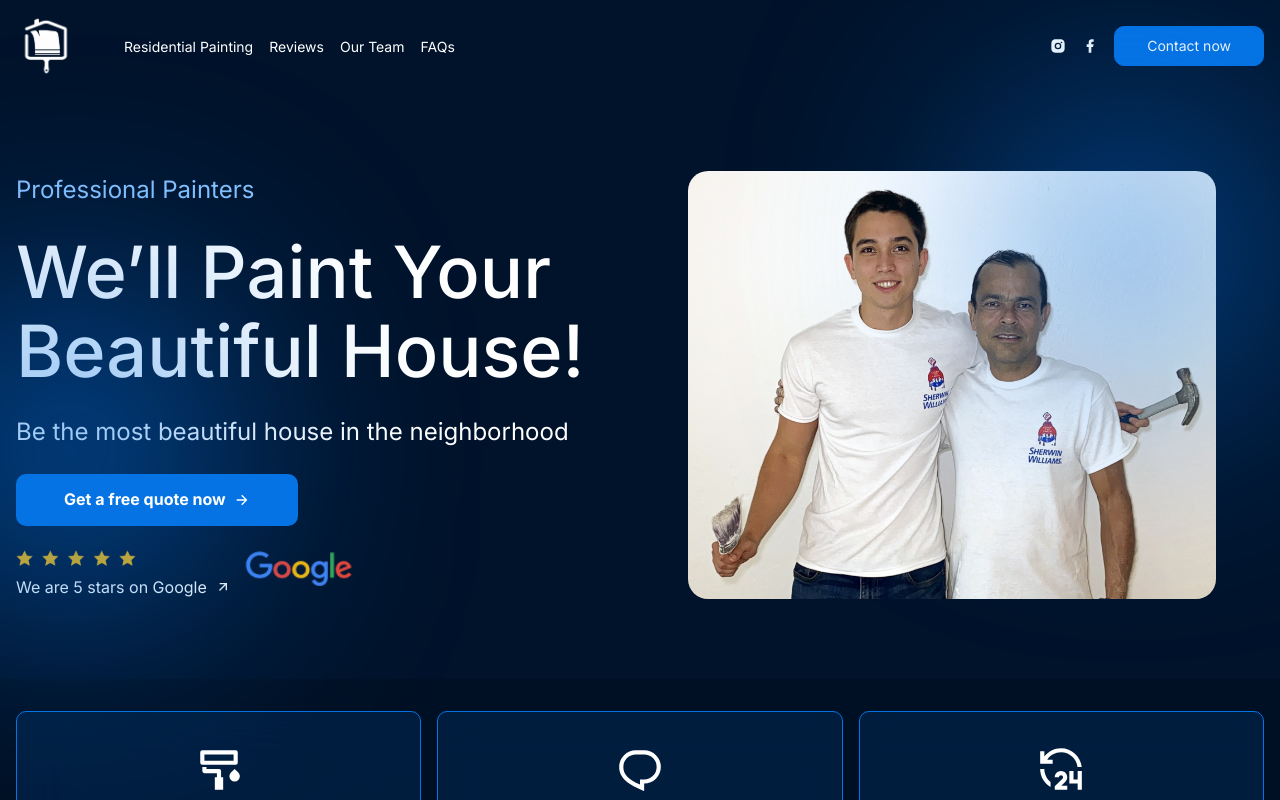
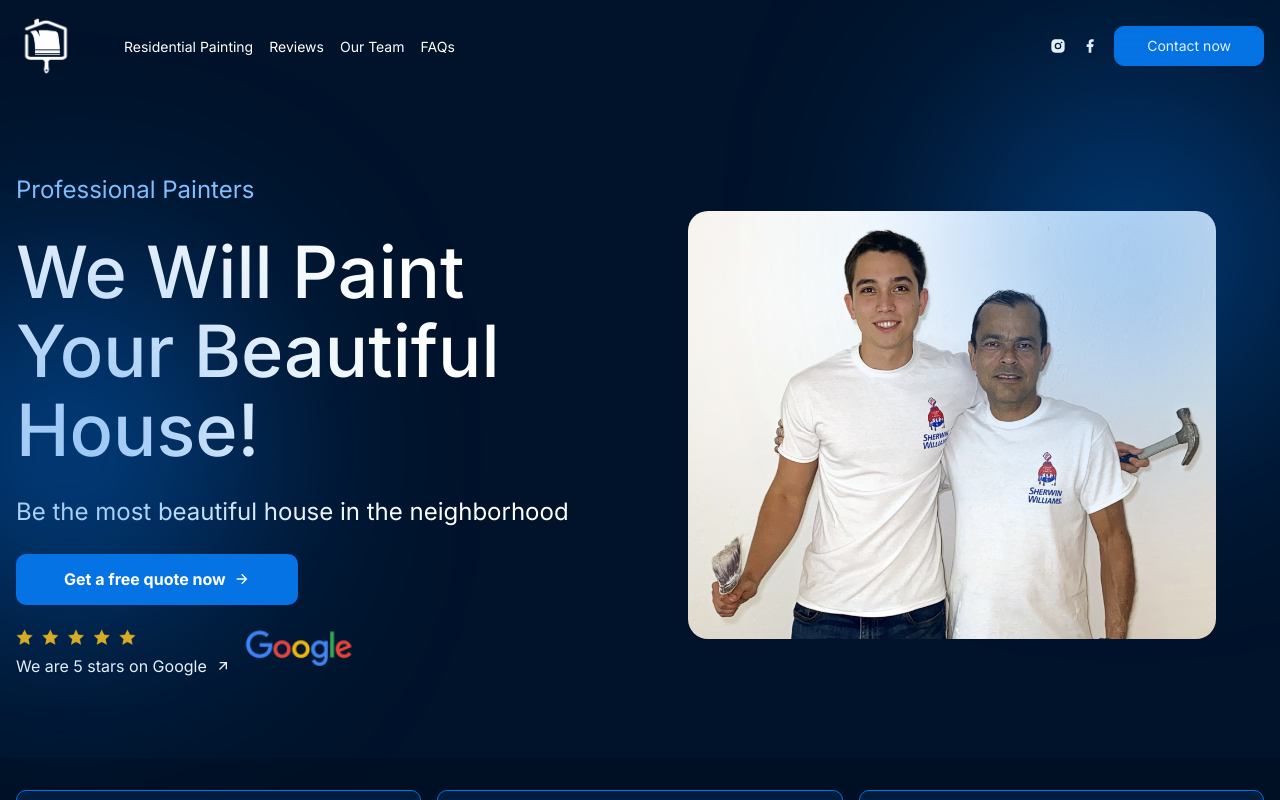
Before and after one commit to murilodacios/hhpainting, a Next.js app: page / in a window 1280 px wide. Shown: the top 800 px of the page. Built offline with nearby package versions, Linux system fonts and the light colour scheme.

Commit message:
remove aspas

```diff
--- a/src/components/Hero.tsx
+++ b/src/components/Hero.tsx
@@ -29,7 +29,7 @@ export function Hero() {
                                     <Text fontSize={{ base: "xl", md: "2xl" }} color="#88C3FF">Professional Painters</Text>
                                 </Stack>
 
-                                <Text fontSize={{ base: "5xl", md: "7xl" }} fontWeight={500} lineHeight="1.1">We’ll Paint Your Beautiful House!</Text>
+                                <Text fontSize={{ base: "5xl", md: "7xl" }} fontWeight={500} lineHeight="1.1">We Will Paint Your Beautiful House!</Text>
 
                                 <Stack>
                                     <Text fontSize={{ base: "xl", md: "2xl" }} color="#fff">Be the most beautiful house in the neighborhood</Text>
--- a/src/pages/quote.tsx
+++ b/src/pages/quote.tsx
@@ -125,7 +125,7 @@ export default function Quote() {
 
                         <Stack>
                             <Text fontSize={{ base: "5xl", md: "7xl" }} fontWeight={500} lineHeight="1.1" color="white">Get a free quote now!</Text>
-                            <Text fontSize={{ base: "xl", md: "2xl" }} color="#88C3FF">We'll Paint Your Beautiful House!</Text>
+                            <Text fontSize={{ base: "xl", md: "2xl" }} color="#88C3FF">We Will Paint Your Beautiful House!</Text>
                         </Stack>
 
                         <Stack bg="#fff" borderRadius="10px" p="4" as="form" onSubmit={handleSubmit(onSubmit)}>
```
